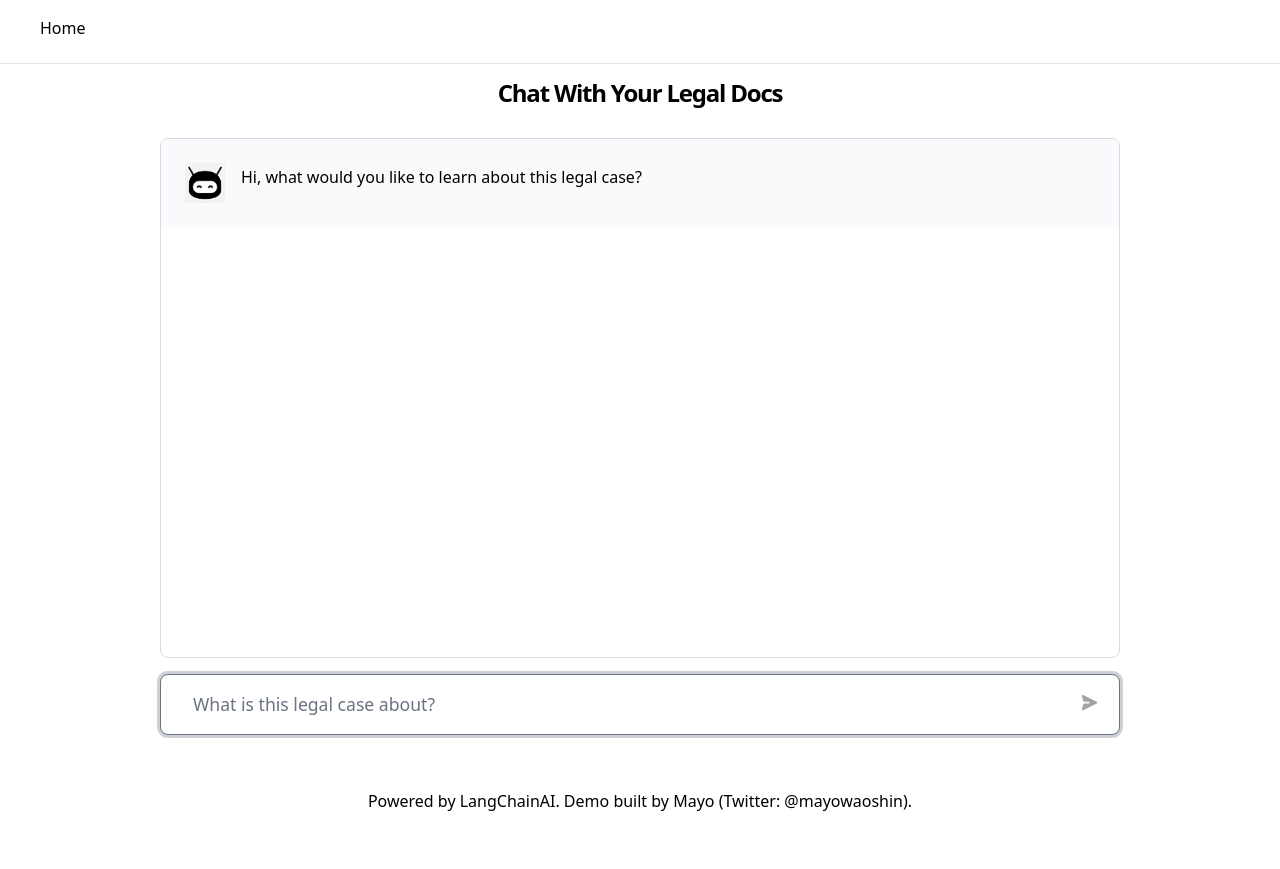
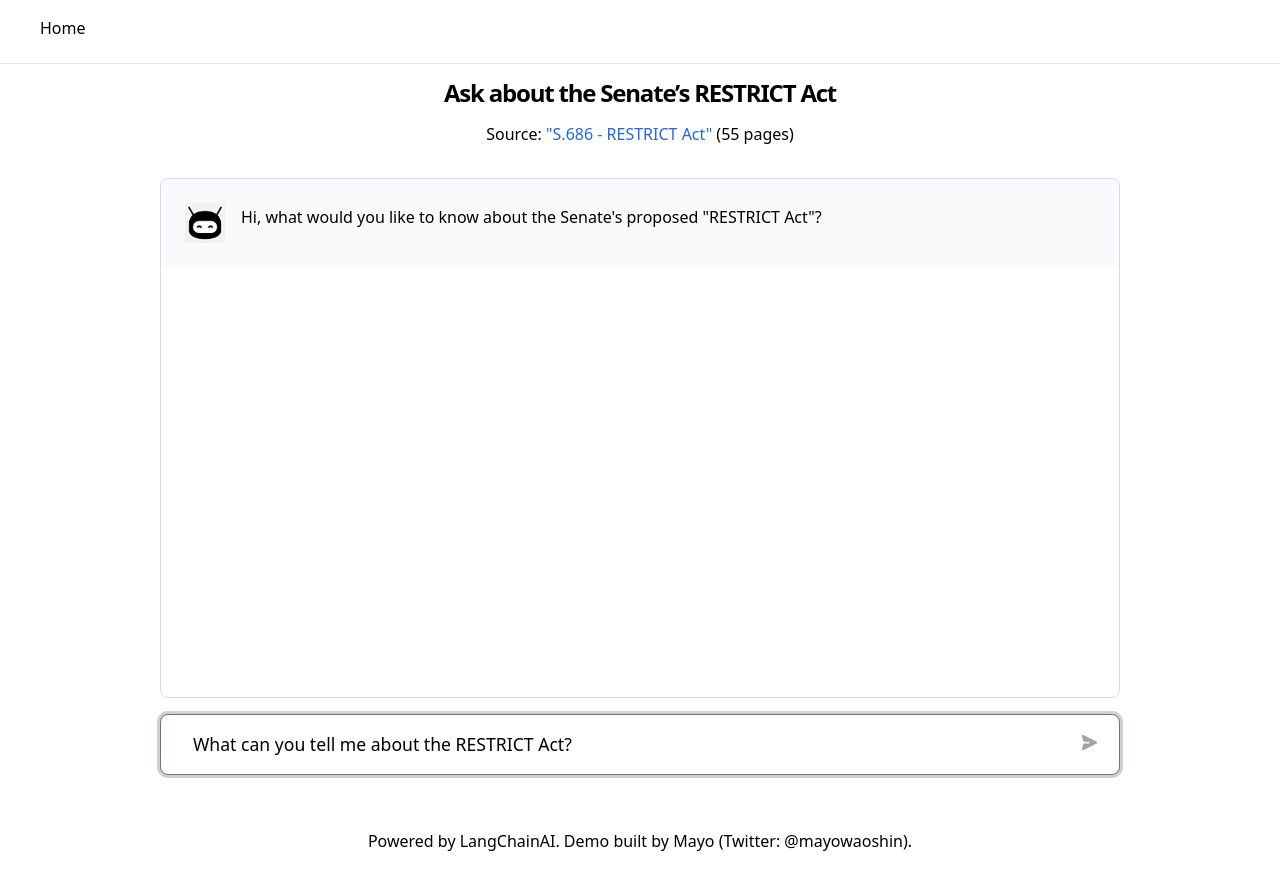
Before and after one commit to mayooear/gpt4-pdf-chatbot-langchain, a Next.js app: page / in a window 1280 px wide. Before the commit the page ends 829 px from the top, so only its background shows below. Built offline with nearby package versions, Linux system fonts and the light colour scheme.

Commit message:
changed: customize UI for 'Senate bill'

```diff
--- a/pages/index.tsx
+++ b/pages/index.tsx
@@ -14,8 +14,13 @@ import {
   AccordionTrigger,
 } from '@/components/ui/accordion';
 
+const machineStartPrompt = 'Hi, what would you like to know about the Senate\'s proposed "RESTRICT Act"?';
+const defaultUserQuery = 'What can you tell me about the RESTRICT Act?';
+
+const documentSourceUrl = 'https://www.congress.gov/bill/118th-congress/senate-bill/686';
+
 export default function Home() {
-  const [query, setQuery] = useState<string>('');
+  const [query, setQuery] = useState<string>(defaultUserQuery);
   const [loading, setLoading] = useState<boolean>(false);
   const [sourceDocs, setSourceDocs] = useState<Document[]>([]);
   const [error, setError] = useState<string | null>(null);
@@ -27,7 +32,7 @@ export default function Home() {
   }>({
     messages: [
       {
-        message: 'Hi, what would you like to learn about this legal case?',
+        message: machineStartPrompt,
         type: 'apiMessage',
       },
     ],
@@ -165,8 +170,11 @@ export default function Home() {
       <Layout>
         <div className="mx-auto flex flex-col gap-4">
           <h1 className="text-2xl font-bold leading-[1.1] tracking-tighter text-center">
-            Chat With Your Legal Docs
+            Ask about the Senate&rsquo;s RESTRICT Act
           </h1>
+          <p className="text-center">
+            Source: <a href={documentSourceUrl} target="_blank" rel="noopener noreferrer" className="text-blue-600 dark:text-blue-500 hover:underline">"S.686 - RESTRICT Act"</a> (55 pages)
+          </p>
           <main className={styles.main}>
             <div className={styles.cloud}>
               <div ref={messageListRef} className={styles.messagelist}>
```
